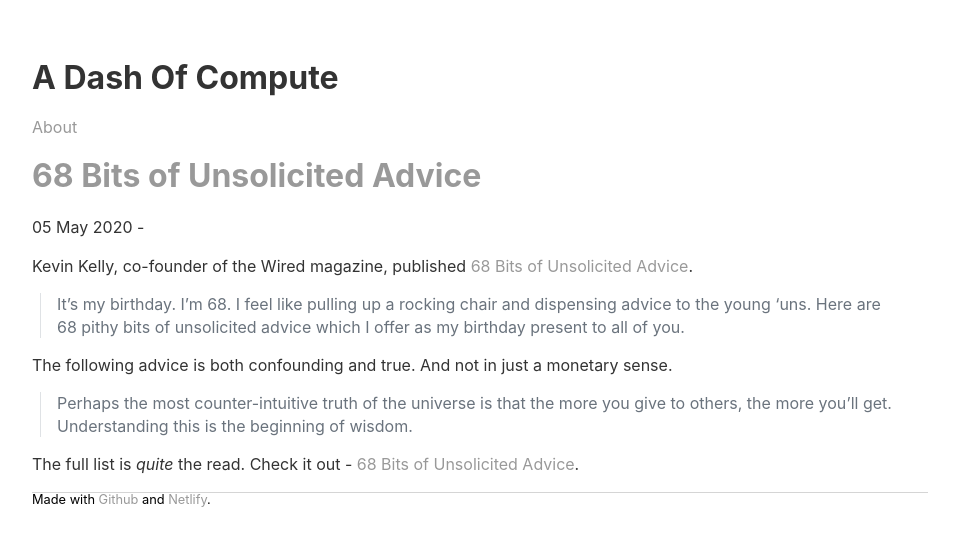
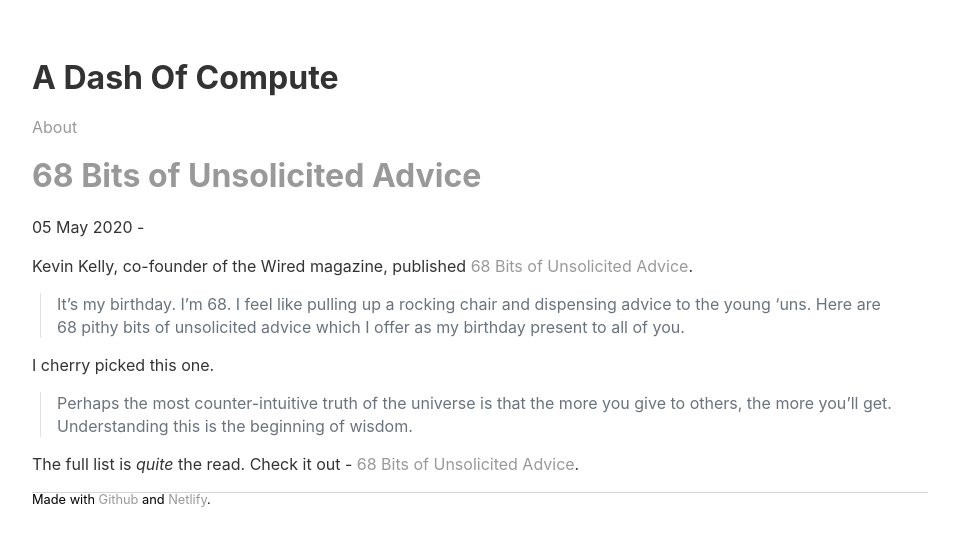
Before and after one commit to sautee/sautee.github.io, a Jekyll site: the page built from _posts/2020-05-05-kkadvice.md, in a window 1280 px wide. Shown: the top 546 px of the page, without its empty margins (160-1119 px from the left). Built offline with Jekyll 4.4.1, drawn with Linux system fonts in a browser that asks for light colours; nearby versions of some CDN libraries; library files that are not in the unit come from our copies.

Commit message:
Update 2020-05-05-kkadvice.md

```diff
--- a/_posts/2020-05-05-kkadvice.md
+++ b/_posts/2020-05-05-kkadvice.md
@@ -8,7 +8,7 @@ Kevin Kelly, co-founder of the Wired magazine, published [68 Bits of Unsolicited
 
 > It’s my birthday. I’m 68. I feel like pulling up a rocking chair and dispensing advice to the young ‘uns. Here are 68 pithy bits of unsolicited advice which I offer as my birthday present to all of you.
 
-The following advice is both confounding and true. And not in just a monetary sense.
+I cherry picked this one.
 
 > Perhaps the most counter-intuitive truth of the universe is that the more you give to others, the more you’ll get. Understanding this is the beginning of wisdom.
 
```
